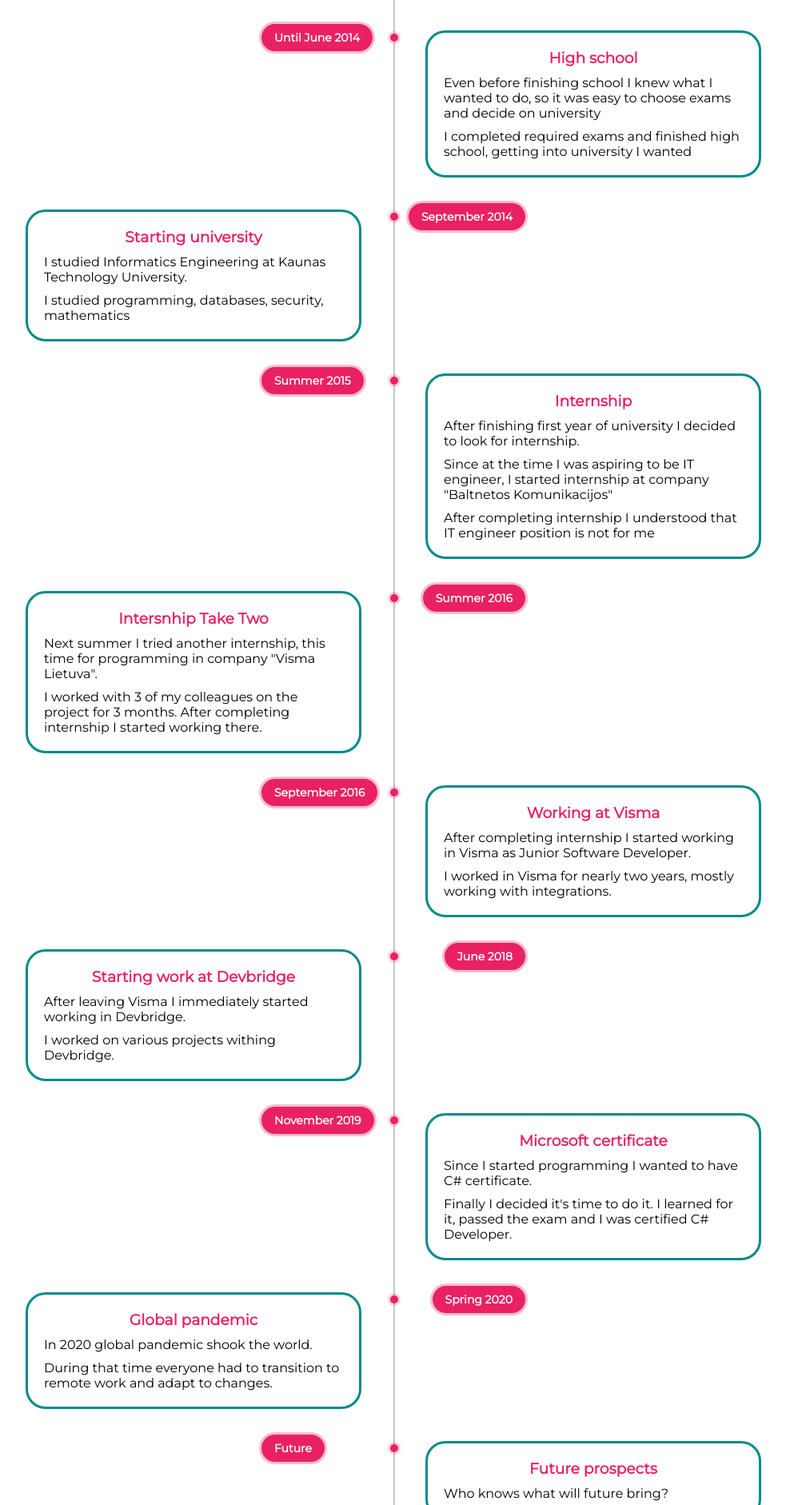
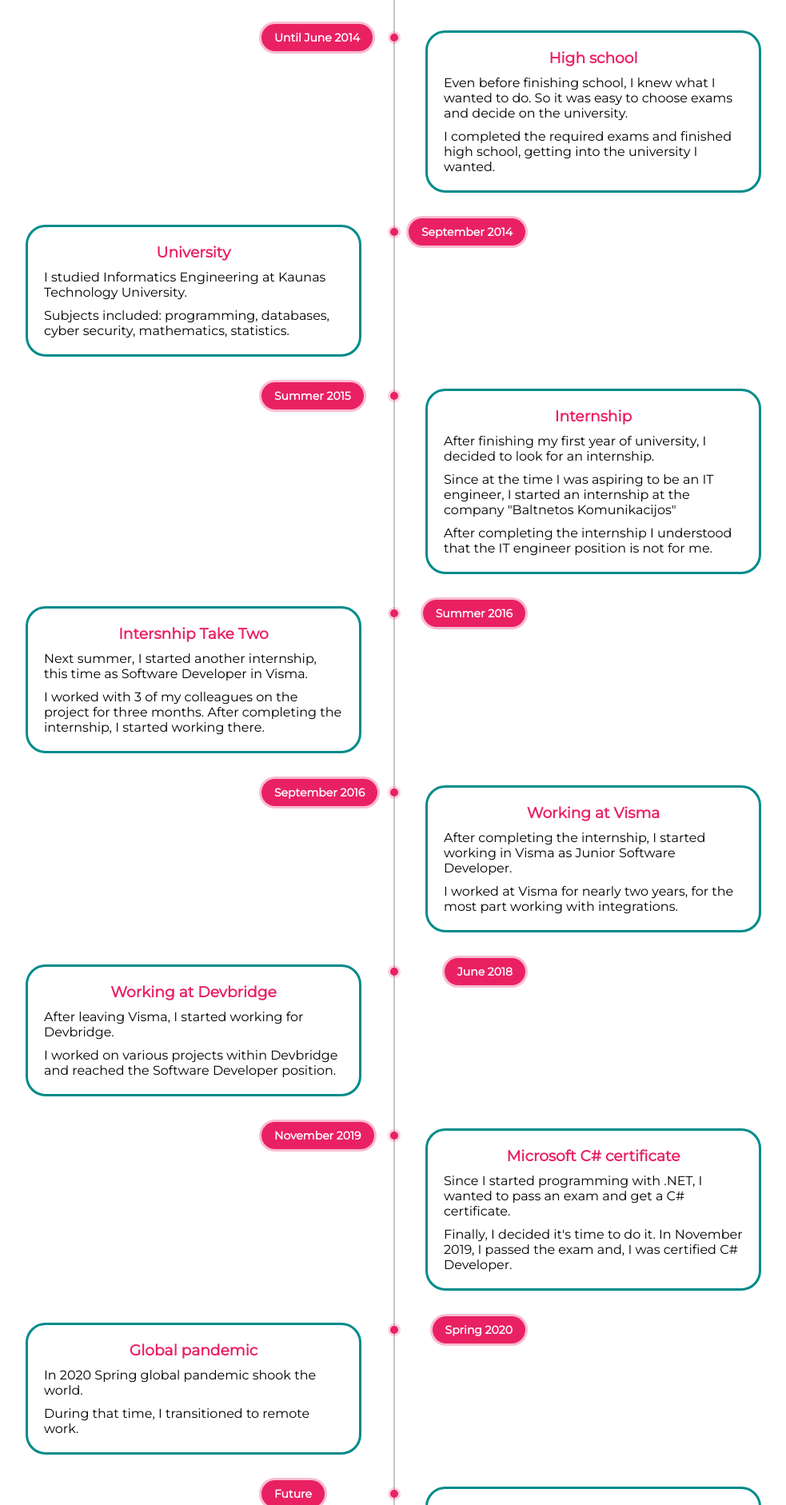
Before and after one commit to tom-val/interactive-timeline, a React (Create React App) app: page / in a window 1280 px wide. Shown: the part 358-2240 px from the top of the page at 80% size, without its empty margins (148-1131 px from the left). Built offline with nearby package versions, Linux system fonts and the light colour scheme.

Commit message:
Update timeline texts

```diff
--- a/src/components/Timeline/Timeline.css
+++ b/src/components/Timeline/Timeline.css
@@ -69,6 +69,17 @@ h1{
   box-shadow:0 0 0 3px rgba(233,33,99,0.2);
 }
 
+.image-container {
+  display: flex;
+    align-items: flex-start;
+    justify-content: center;
+}
+
+.image {
+  height: 10rem;
+  width: 10rem;
+}
+
 @media(max-width:1000px)
 {
   .timeline{
--- a/src/components/Timeline/Timeline.tsx
+++ b/src/components/Timeline/Timeline.tsx
@@ -12,17 +12,18 @@ function TimeLine() {
                         time="Early years"
                         even={false}
                         content={[
-                            'I grew up in a very small Lithuanian village',
+                            'I grew up in a small town in Lithuania north.',
                         ]}
                     >
                         <>
                             <p>
-                                Lorem Ipsum is simply dummy text of the printing
-                                and typesetting industry.
+                                I grew up in a small village in Lithuania called
+                                Moškėnai. There are only a few houses in that
+                                village, and there is a forest nearby.
                             </p>
                             <p>
-                                Lorem Ipsum is simply dummy text of the printing
-                                and typesetting industry.
+                                I spent a lot of time being outside or being
+                                cozy at home and reading books.
                             </p>
                         </>
                     </TimeLineEntry>
@@ -34,15 +35,44 @@ function TimeLine() {
                         time="Until June 2014"
                         even={true}
                         content={[
-                          'Even before finishing school I knew what I wanted to do, so it was easy to choose exams and decide on university',
-                          'I completed required exams and finished high school, getting into university I wanted'
+                            'Even before finishing school, I knew what I wanted to do.  So it was easy to choose exams and decide on the university.',
+                            'I completed the required exams and finished high school, getting into the university I wanted.',
                         ]}
                     >
                         <>
                             <p>
-                                    Even before finishing school I knew what I
-                                    wanted to do, so it was easy to choose exams
-                                    and decide on university
+                                I went to school in the nearest city available -
+                                Rokiškis.
+                            </p>
+                            <p>
+                                My grades were never perfect, but I also never
+                                had any bad grades. I liked studying sciences -
+                                Informatics, Mathematics, Physics. I also liked
+                                studying a foreign language (English) and
+                                history, but I've had some problems learning a
+                                second foreign language - Russian, so I never
+                                became proficient at it.
+                            </p>
+                            <p>
+                                For the last two years of high school, we had to
+                                choose subjects we wanted to study. While most
+                                people struggled when choosing, at that time I
+                                already knew that I want to study Informatics
+                                technologies, so my choice was easy.
+                            </p>
+                            <p>
+                                Before finishing high school we had to choose
+                                and pass exams. I took five exams:
+                                <ul>
+                                    <li>Lithuanian language</li>
+                                    <li>English language</li>
+                                    <li>Informatics</li>
+                                    <li>Math</li>
+                                    <li>Physics</li>
+                                </ul>
+                                I've got the best results for Informatics and
+                                Physics. After finishing exams I applied for
+                                university and got accepted by my first pick.
                             </p>
                         </>
                     </TimeLineEntry>
@@ -50,18 +80,57 @@ function TimeLine() {
 
                 <li>
                     <TimeLineEntry
-                        header="Starting university"
+                        header="University"
                         time="September 2014"
                         even={false}
                         content={[
                             'I studied Informatics Engineering at Kaunas Technology University.',
-                          'I studied programming, databases, security, mathematics',
+                            'Subjects included: programming, databases, cyber security, mathematics, statistics.',
                         ]}
                     >
-                                <img src="https://ktu.edu/wp-content/uploads/2016/03/KTU-ikona.svg"></img>
+                        <div className="image-container">
+                            <img
+                                className="image"
+                                src="https://ktu.edu/wp-content/uploads/2016/03/KTU-ikona.svg"
+                            ></img>
+                        </div>
                         <p>
-                                    Lorem Ipsum is simply dummy text of the
-                                    printing and typesetting industry.
+                            I studied Bachelors's degree in Informatics
+                            Engineering at Kaunas Technology University for four
+                            years.
+                        </p>
+                        <p>
+                            During that time I learned quite a lot. For the
+                            first two years, you have to learn more generic
+                            things: Mathematics, Physics, Philosophy,
+                            Statistics, Data structures. After two years
+                            workstreams separate more, and specialization
+                            subjects start.
+                        </p>
+                        <p>
+                            From the first semester, I started learning the C++
+                            programming language. The course started from
+                            basics, but the course pace was quite fast, so you
+                            had to keep attention to keep up.
+                        </p>
+                        <p>
+                            Next year we had to use Java and PHP languages for a
+                            few different subjects. Additionally, we had a
+                            course for databases, where we learned about
+                            different database types, database normalization,
+                            and had to create a database from the ground up.
+                        </p>
+                        <p>
+                            Third-year we had cyber security and embedded system
+                            modules. We also got free credits and could choose
+                            any topics we wanted. I picked API programming and
+                            game development.
+                        </p>
+                        <p>
+                            My Bachelor studies project was a problem
+                            registering system for IT engineers. It was
+                            WEB-based and built using Angular and Material UI,
+                            and .NET for API.
                         </p>
                     </TimeLineEntry>
                 </li>
@@ -71,18 +140,35 @@ function TimeLine() {
                         time="Summer 2015"
                         even={true}
                         content={[
-                          'After finishing first year of university I decided to look for internship.',
-                          'Since at the time I was aspiring to be IT engineer, I started internship at company "Baltnetos Komunikacijos" ',
-                          'After completing internship I understood that IT engineer position is not for me'
+                            'After finishing my first year of university, I decided to look for an internship.',
+                            'Since at the time I was aspiring to be an IT engineer, I started an internship at the company "Baltnetos Komunikacijos"',
+                            'After completing the internship I understood that the IT engineer position is not for me.',
                         ]}
                     >
                         <p>
-                                    Lorem Ipsum is simply dummy text of the
-                                    printing and typesetting industry.
+                            After finishing my first year of university, I
+                            decided to look for internship opportunities. At the
+                            time, I still wanted to be an IT engineer, so I
+                            looked for something similar.
                         </p>
                         <p>
-                                    Lorem Ipsum is simply dummy text of the
-                                    printing and typesetting industry.
+                            After passing the interview, I got accepted for an
+                            internship at the company Baltnetos komunikacijos.
+                            The company helped other businesses with IT
+                            infrastructure and maintenance. I assisted two other
+                            engineers in their daily duties.
+                        </p>
+                        <p>
+                            I worked there for two months. During that time, I
+                            learned more about computers, learned some tricks
+                            regarding IT maintenance, and understood IT engineer
+                            intricacies more. But the tasks were quite dull and
+                            repetitive, and for the most part, ended by
+                            reinstalling the operating system.
+                        </p>
+                        <p>
+                            After thinking it through, I decided that it's not
+                            something I want to pursue anymore.
                         </p>
                     </TimeLineEntry>
                 </li>
@@ -93,15 +179,35 @@ function TimeLine() {
                         time="Summer 2016"
                         even={false}
                         content={[
-                          'Next summer I tried another internship, this time for programming in company "Visma Lietuva".',
-                          'I worked with 3 of my colleagues on the project for 3 months. After completing internship I started working there.',
+                            'Next summer, I started another internship, this time as Software Developer in Visma.',
+                            'I worked with 3 of my colleagues on the project for three months. After completing the internship, I started working there.',
                         ]}
                     >
                         <p>
-                                    Next summer I tried another internship, this time for programming in company "Visma Lietuva"
+                            After finishing my second year, I decided that its
+                            time for a new internship, but this time for the
+                            Software Developer role.
                         </p>
                         <p>
-                                    I worked with 3 of my colleagues on the project for 3 months. After completing internship I started working there.
+                            I took the test, passed it, and got accepted for a
+                            Software Developer internship at Visma Lietuva.
+                        </p>
+                        <p>
+                            I started an internship with three other colleagues
+                            who also got accepted together with me. For the
+                            first two weeks, we did exercises to learn more
+                            about programming.
+                        </p>
+                        <p>
+                            After two weeks, we started working on the project:
+                            the auction system. It was a challenging project. We
+                            had to consider many things: real-time bidding,
+                            instant UI updates, validation rules, and async
+                            update of ended auctions.
+                        </p>
+                        <p>
+                            After finishing the internship, I started working at
+                            Visma Lietuva.
                         </p>
                     </TimeLineEntry>
                 </li>
@@ -111,53 +217,88 @@ function TimeLine() {
                         time="September 2016"
                         even={true}
                         content={[
-                          'After completing internship I started working in Visma as Junior Software Developer.',
-                          'I worked in Visma for nearly two years, mostly working with integrations.',
+                            'After completing the internship, I started working in Visma as Junior Software Developer.',
+                            'I worked at Visma for nearly two years, for the most part working with integrations.',
                         ]}
                     >
                         <p>
-                        After completing internship I started working in Visma as Junior Software Developer
+                            After completing the internship, I started working
+                            at Visma as Junior Software Developer.
                         </p>
                         <p>
-                            I worked in Visma for nearly two years, mostly working with integrations.
+                            For most of two years, I worked on various
+                            integrations between Visma's in-house developed
+                            system.
+                        </p>
+                        <p>
+                            During that time, I was working alone without other
+                            teammates. It helped to solidify my skills for
+                            problem-solving. But at the same time, I noticed
+                            that it is becoming hard to improve without anyone
+                            telling me what you are doing wrong. Also, there was
+                            quite some downtime, and tasks weren't always
+                            available to pick up. Since the situation was not
+                            going to improve soon, I decided that its time to
+                            move on.
                         </p>
                     </TimeLineEntry>
                 </li>
 
                 <li>
                     <TimeLineEntry
-                        header="Starting work at Devbridge"
+                        header="Working at Devbridge"
                         time="June 2018"
                         even={false}
                         content={[
-                          'After leaving Visma I immediately started working in Devbridge.',
-                          'I worked on various projects withing Devbridge.',
+                            'After leaving Visma, I started working for Devbridge.',
+                            'I worked on various projects within Devbridge and reached the Software Developer position.',
                         ]}
                     >
                         <p>
-                            After leaving Visma I immediately started working in Devbridge.
+                            After leaving Visma and finishing my studies, I
+                            started working for Devbridge company.
                         </p>
                         <p>
-                            I worked on various projects withing Devbridge
+                            I came to work in Devbridge already having some
+                            Software Developer experience, so I got assigned to
+                            the project. The technology stack was the same as
+                            before: .NET and Angular for the front end.
+                        </p>
+                        <p>
+                            Devbridge is a services company, meaning that it is
+                            working on products for other enterprises that hire
+                            Devbridge. During my time at Devbridge, I've worked
+                            on four different projects.
+                        </p>
+                        <p>
+                            My current project is .NET based, has Microservices
+                            architecture, and developed using Domain Driven
+                            Design. The project before that was Node.js based
+                            project. So there is a lot of variety and different
+                            challenges.
                         </p>
                     </TimeLineEntry>
                 </li>
 
                 <li>
                     <TimeLineEntry
-                        header="Microsoft certificate"
+                        header="Microsoft C# certificate"
                         time="November 2019"
                         even={true}
                         content={[
-                          'Since I started programming I wanted to have C# certificate.',
-                          "Finally I decided it's time to do it. I learned for it, passed the exam and I was certified C# Developer.",
+                            'Since I started programming with .NET, I wanted to pass an exam and get a C# certificate.',
+                            "Finally, I decided it's time to do it. In November 2019, I passed the exam and, I was certified C# Developer.",
                         ]}
                     >
                         <p>
-                            Since I started programming I wanted to have C# certificate
+                            I've studied for the exam using the Pluralsight
+                            course and lengthy book about programming in C#.
                         </p>
                         <p>
-                            Finally I decided it's time to do it. I learned for it, passed the exam and I was certified C# Developer.
+                            The certificate itself does not give me any
+                            benefits. But I liked the challenge, and I learned
+                            some new things about .NET and C# programming
+                            language.
                         </p>
                     </TimeLineEntry>
                 </li>
@@ -168,15 +309,26 @@ function TimeLine() {
                         time="Spring 2020"
                         even={false}
                         content={[
-                          'In 2020 global pandemic shook the world.',
-                          'During that time everyone had to transition to remote work and adapt to changes.',
+                            'In 2020 Spring global pandemic shook the world.',
+                            'During that time, I transitioned to remote work.',
                         ]}
                     >
                         <p>
-                            In 2020 global pandemic shook the world.
-                        </p>
-                        <p>
-                            During that time everyone had to transition to remote work and adapt to changes.
+                            During the pandemic, I was forced to work remotely
+                            and adapted to this change rather quickly. I think
+                            there are both benefits and downsides to remote
+                            work. Biggest benefits:
+                            <ul>
+                                <li>No commute to work</li>
+                                <li>
+                                    Can focus on work more properly without
+                                    noise
+                                </li>
+                                <li>Easier to plan time</li>
+                            </ul>
+                            And the biggest downside is communication. For the
+                            most part, it's easier to communicate face to face,
+                            but it greatly depends on company culture.
                         </p>
                     </TimeLineEntry>
                 </li>
@@ -186,11 +338,13 @@ function TimeLine() {
                         header="Future prospects"
                         time="Future"
                         even={true}
-                        content={[
-                          'Who knows what will future bring?',
-                        ]}
+                        content={['Who knows what the future will bring?']}
                     >
-                        <p>Who knows what will future bring?</p>
+                        <p>
+                            I've been Software Developer for a few years now,
+                            but the future still excites me, and I'm happy that
+                            I am where I am today.
+                        </p>
                     </TimeLineEntry>
                 </li>
                 <div className="clear"></div>
```
Lines whose indentation alone changed are shown as unchanged.
